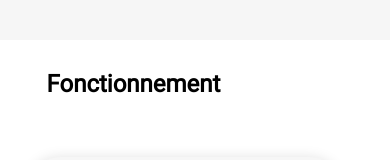
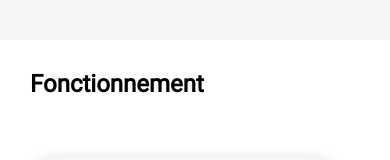
Before and after one commit to MarionDvr/P3, a website: page index.html in a window 390 px wide. Shown: the part 384-544 px from the top of the page. Drawn offline with Linux system fonts and the light colour scheme.

Commit message:
Changement sur le responsive format smartphone

```diff
--- a/sass/main.scss
+++ b/sass/main.scss
@@ -680,6 +680,10 @@ h1, h2, h3
     /* Fonctionnement */
     .Fonctionnement
     {
+        h2
+        {
+            margin-left: 0;
+        }
         &__Englobe
         {
             display: block;
```
Also changed, not shown: css/style.css, 1 other file.
